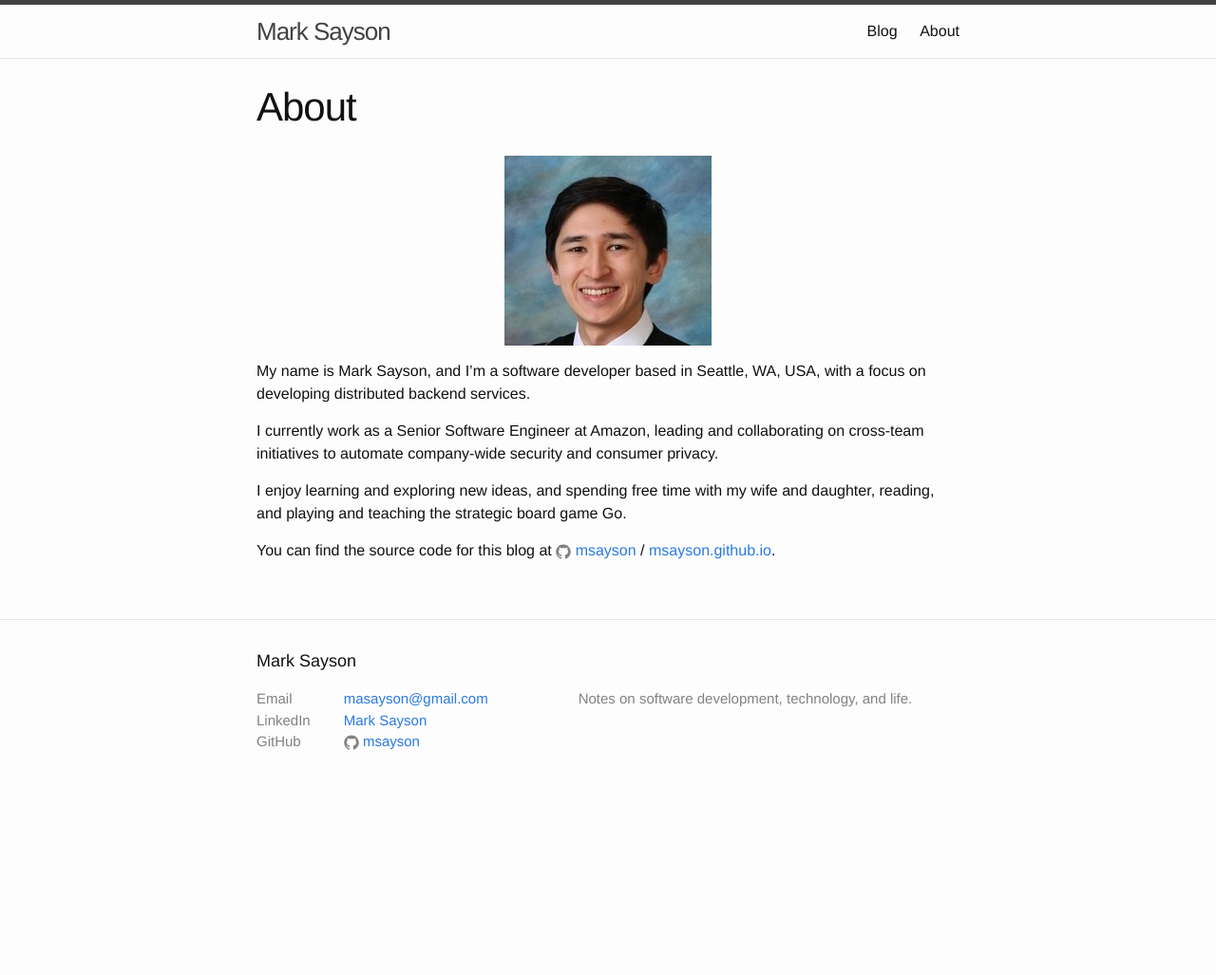
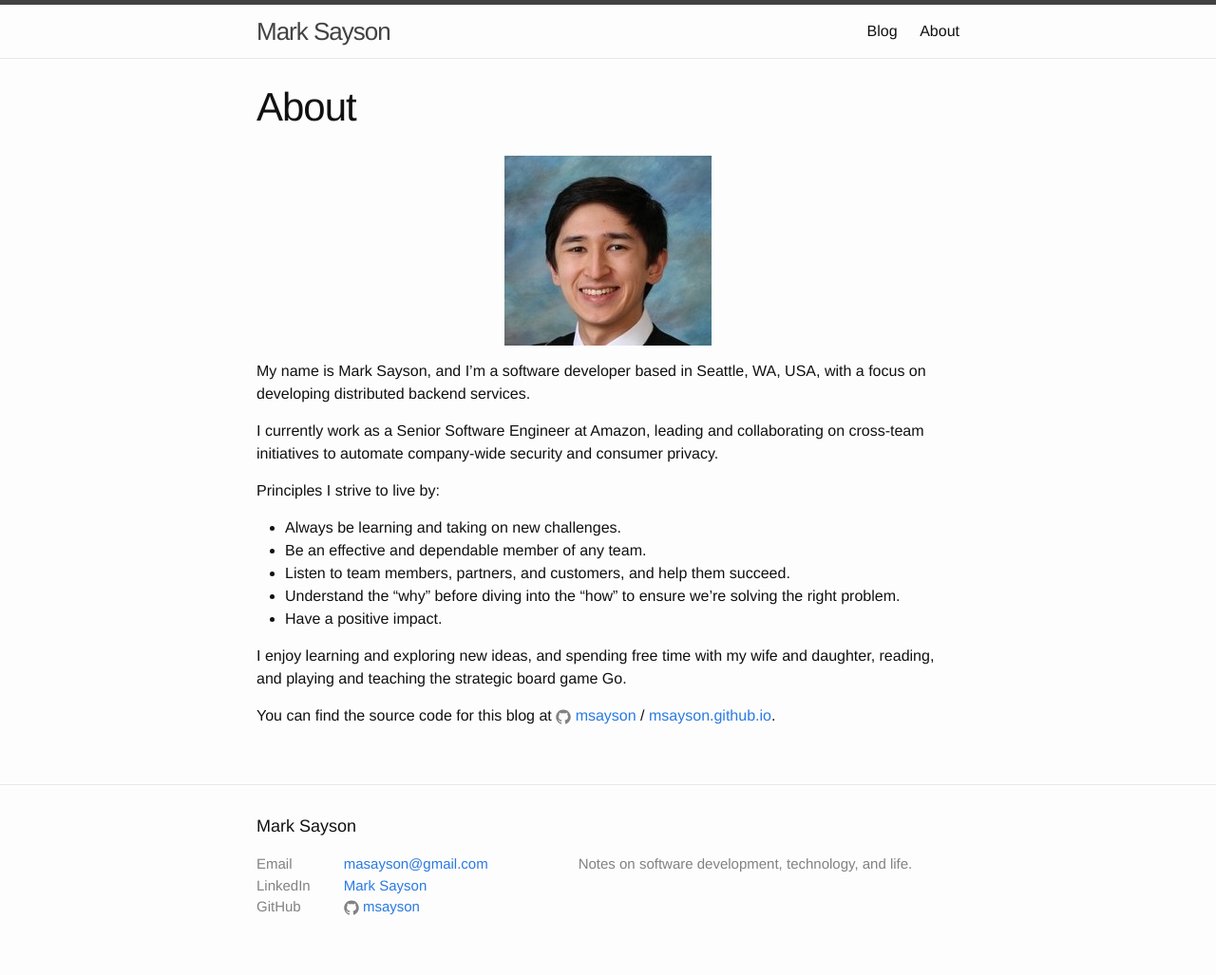
Before and after one commit to msayson/msayson.github.io, a Jekyll site: the page built from about.md, in a window 1280 px wide. Shown: the whole page at 95% size. Built offline with Jekyll 4.4.1, drawn with Linux system fonts in a browser that asks for light colours; before the commit the page ends 900 px from its top, so only the background shows below that.

Commit message:
Updated about me section

```diff
--- a/about.md
+++ b/about.md
@@ -11,6 +11,13 @@ My name is Mark Sayson, and I'm a software developer based in Seattle, WA, USA,
 
 I currently work as a Senior Software Engineer at Amazon, leading and collaborating on cross-team initiatives to automate company-wide security and consumer privacy.
 
+Principles I strive to live by:
+* Always be learning and taking on new challenges.
+* Be an effective and dependable member of any team.
+* Listen to team members, partners, and customers, and help them succeed.
+* Understand the "why" before diving into the "how" to ensure we're solving the right problem.
+* Have a positive impact.
+
 I enjoy learning and exploring new ideas, and spending free time with my wife and daughter, reading, and playing and teaching the strategic board game Go.
 
 You can find the source code for this blog at
```
